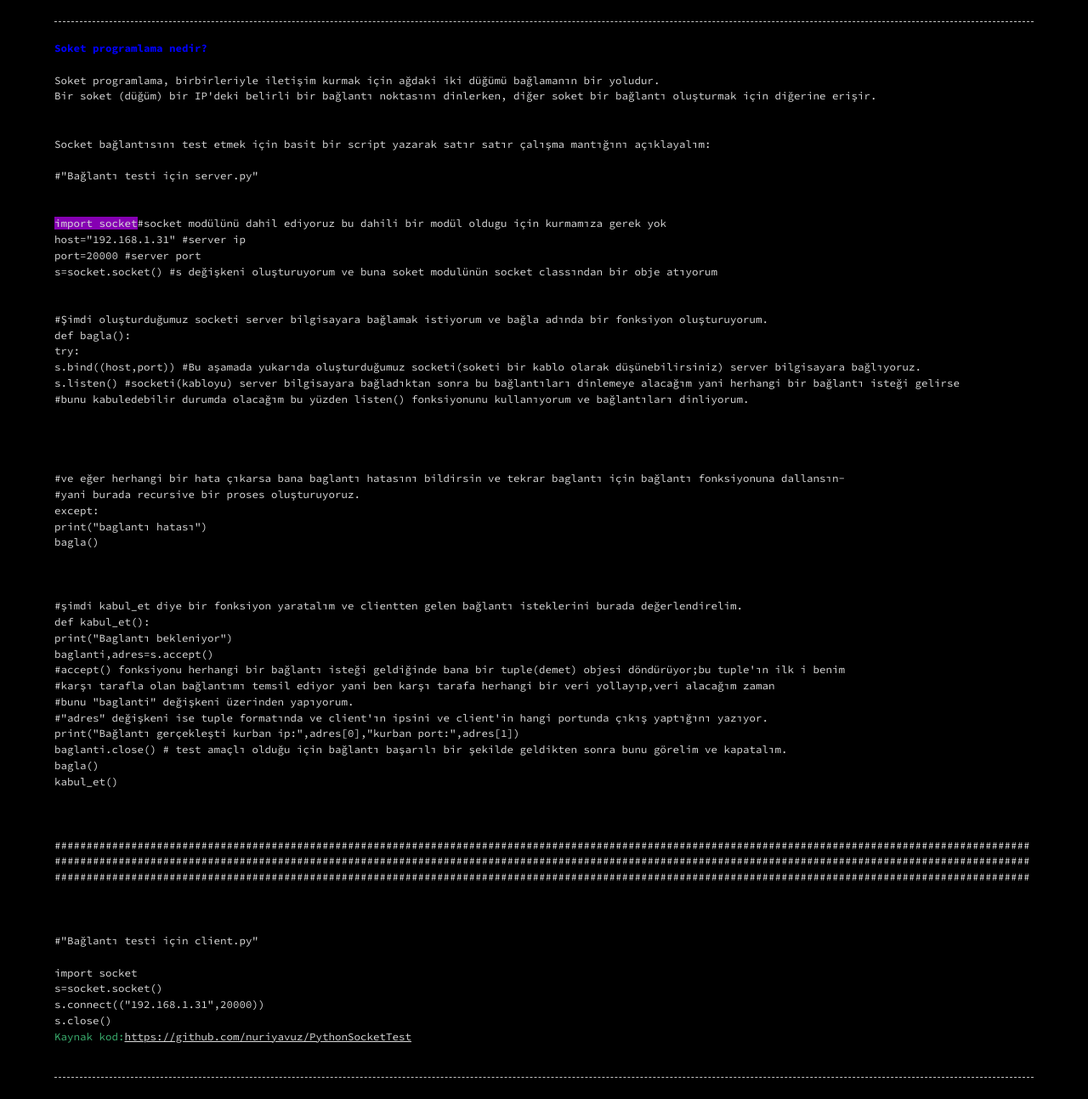
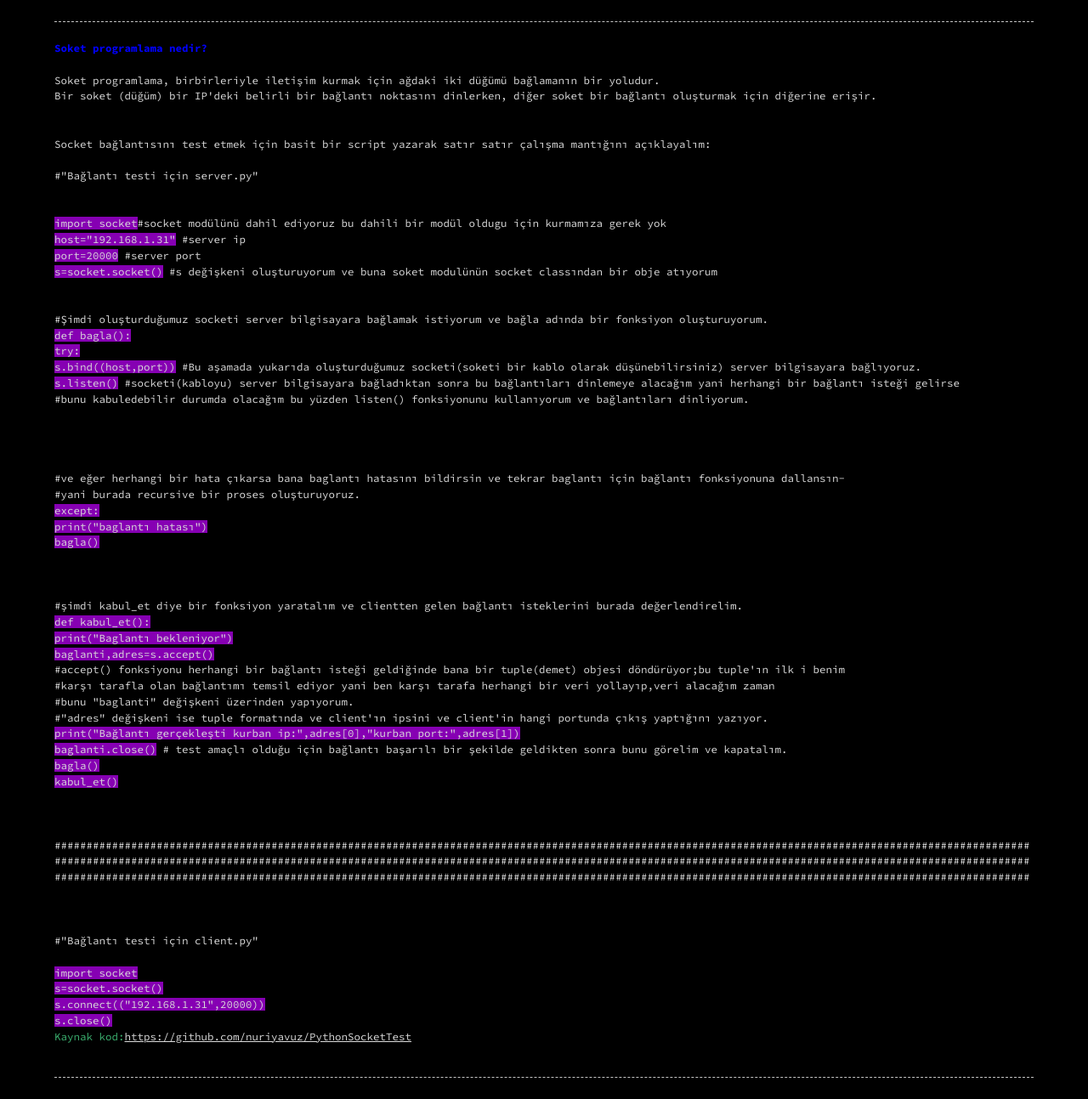
Before and after one commit to emredurmaz4/cosmosofcyberspace.github.io, a Jekyll site: the page socket.html, which Jekyll copies as it is, in a window 1280 px wide. Shown: the whole page at 85% size. Built offline with Jekyll 4.4.1, drawn with Linux system fonts in a browser that asks for light colours.

Commit message:
Update socket.html

```diff
--- a/socket.html
+++ b/socket.html
@@ -26,48 +26,48 @@ Socket bağlantısını test etmek için basit bir script yazarak satır satır
 </br></br>
 
 <span style="background:#8600b3">import socket</span>#socket modülünü dahil ediyoruz bu dahili bir modül oldugu için kurmamıza gerek yok</br>
-host="192.168.1.31"  #server ip</br>
-port=20000           #server port</br>
-s=socket.socket()    #s değişkeni oluşturuyorum ve buna soket modulünün socket classından bir obje atıyorum</br>
+<span style="background:#8600b3">host="192.168.1.31"</span>  #server ip</br>
+<span style="background:#8600b3">port=20000</span>           #server port</br>
+<span style="background:#8600b3">s=socket.socket()</span>    #s değişkeni oluşturuyorum ve buna soket modulünün socket classından bir obje atıyorum</br>
 
 </br></br>
 #Şimdi oluşturduğumuz socketi server bilgisayara bağlamak istiyorum ve bağla adında bir fonksiyon oluşturuyorum.</br>
-def bagla():</br>
-    try:</br>
-        s.bind((host,port)) #Bu aşamada yukarıda oluşturduğumuz socketi(soketi bir kablo olarak düşünebilirsiniz) server bilgisayara bağlıyoruz.</br>
-        s.listen() #socketi(kabloyu) server bilgisayara bağladıktan sonra bu bağlantıları dinlemeye alacağım yani herhangi bir bağlantı isteği gelirse </br>
+<span style="background:#8600b3">def bagla():</span></br>
+<span style="background:#8600b3">    try:</span></br>
+<span style="background:#8600b3">        s.bind((host,port))</span> #Bu aşamada yukarıda oluşturduğumuz socketi(soketi bir kablo olarak düşünebilirsiniz) server bilgisayara bağlıyoruz.</br>
+<span style="background:#8600b3">        s.listen()</span> #socketi(kabloyu) server bilgisayara bağladıktan sonra bu bağlantıları dinlemeye alacağım yani herhangi bir bağlantı isteği gelirse </br>
                    #bunu kabuledebilir durumda olacağım bu yüzden listen() fonksiyonunu kullanıyorum ve bağlantıları dinliyorum.</br>
 
 
 </br></br></br></br>
 #ve eğer herhangi bir hata çıkarsa bana baglantı hatasını bildirsin ve tekrar baglantı için bağlantı fonksiyonuna dallansın- </br>
 #yani burada recursive bir proses oluşturuyoruz.</br>
-    except:  </br>
-        print("baglantı hatası")</br>
-        bagla()</br>
+<span style="background:#8600b3">    except:</span>  </br>
+<span style="background:#8600b3">        print("baglantı hatası")</span></br>
+<span style="background:#8600b3">        bagla()</span></br>
 </br></br></br>
 #şimdi kabul_et diye bir fonksiyon yaratalım ve clientten gelen bağlantı isteklerini burada değerlendirelim.</br>
-def kabul_et():</br>
-    print("Baglantı bekleniyor")</br>
-    baglanti,adres=s.accept()</br>
+<span style="background:#8600b3">def kabul_et():</span></br>
+<span style="background:#8600b3">    print("Baglantı bekleniyor")</span></br>
+<span style="background:#8600b3">    baglanti,adres=s.accept()</span></br>
     #accept() fonksiyonu herhangi bir bağlantı isteği geldiğinde bana bir tuple(demet) objesi döndürüyor;bu tuple'ın ilk i benim</br>
     #karşı tarafla olan bağlantımı temsil ediyor yani ben karşı tarafa herhangi bir veri yollayıp,veri alacağım zaman</br>
     #bunu "baglanti" değişkeni üzerinden yapıyorum.</br>
     #"adres"  değişkeni ise  tuple formatında ve client'ın ipsini ve client'in hangi portunda çıkış yaptığını yazıyor.</br>
-    print("Bağlantı gerçekleşti kurban ip:",adres[0],"kurban port:",adres[1])</br>
-    baglanti.close() # test amaçlı olduğu için bağlantı başarılı bir şekilde geldikten sonra bunu görelim ve kapatalım.</br>
-bagla()</br>
-kabul_et()</br></br></br></br>
+<span style="background:#8600b3">    print("Bağlantı gerçekleşti kurban ip:",adres[0],"kurban port:",adres[1])</span></br>
+<span style="background:#8600b3">    baglanti.close()</span> # test amaçlı olduğu için bağlantı başarılı bir şekilde geldikten sonra bunu görelim ve kapatalım.</br>
+<span style="background:#8600b3">bagla()</span></br>
+<span style="background:#8600b3">kabul_et()</span></br></br></br></br>
 #########################################################################################################################################################</br>
 #########################################################################################################################################################</br>
 #########################################################################################################################################################</br>
 </br></br></br>
 #"Bağlantı testi için client.py"</br></br>
 
-import socket </br>
-s=socket.socket()</br>
-s.connect(("192.168.1.31",20000))</br>
-s.close()</br>
+<span style="background:#8600b3">import socket</span> </br>
+<span style="background:#8600b3">s=socket.socket()</span></br>
+<span style="background:#8600b3">s.connect(("192.168.1.31",20000))</span></br>
+<span style="background:#8600b3">s.close()</span></br>
 
 
 <p style="color:MediumSeaGreen;">Kaynak kod:<a href="https://github.com/nuriyavuz/PythonSocketTest">https://github.com/nuriyavuz/PythonSocketTest</a></p>
```
